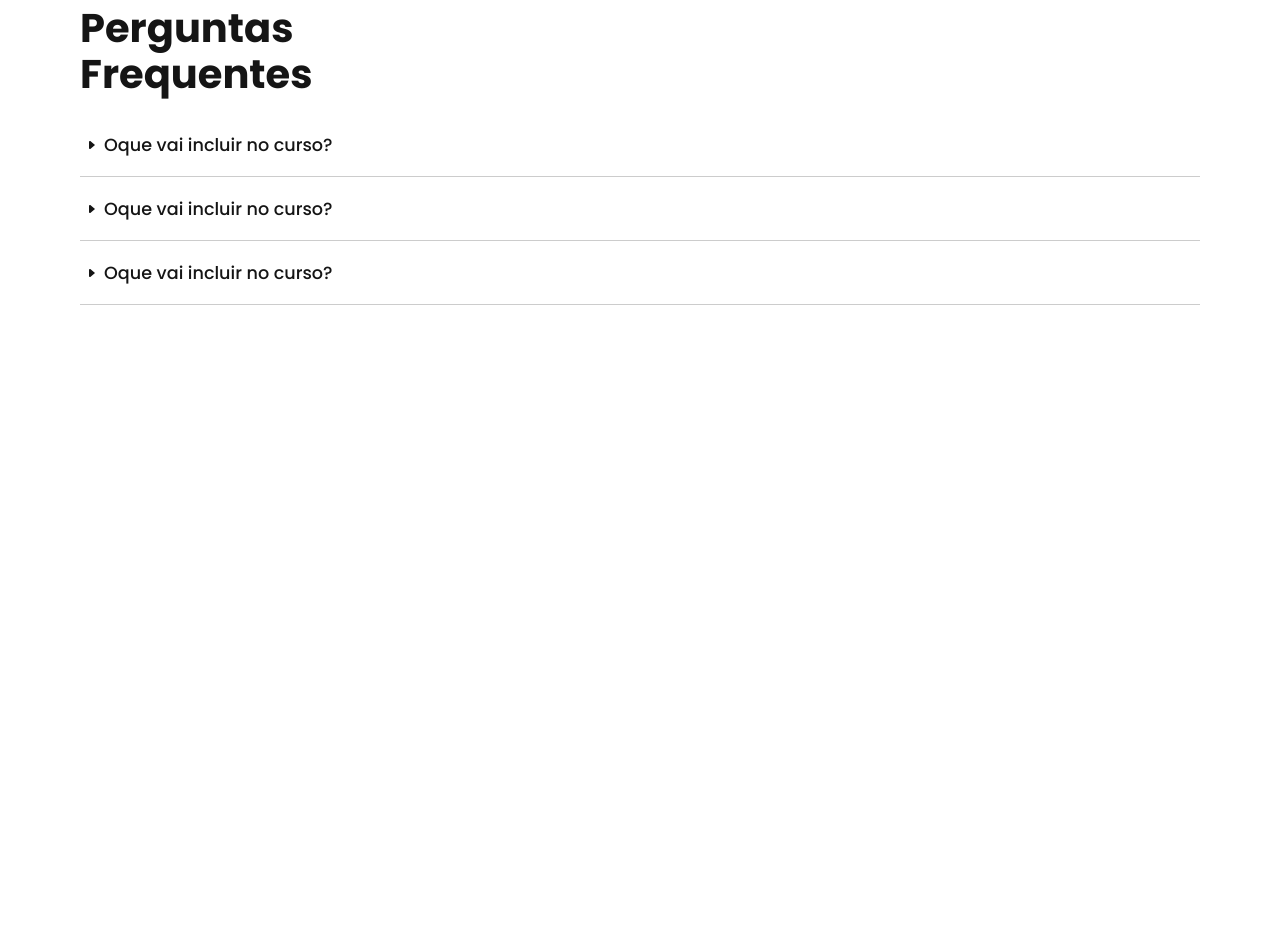
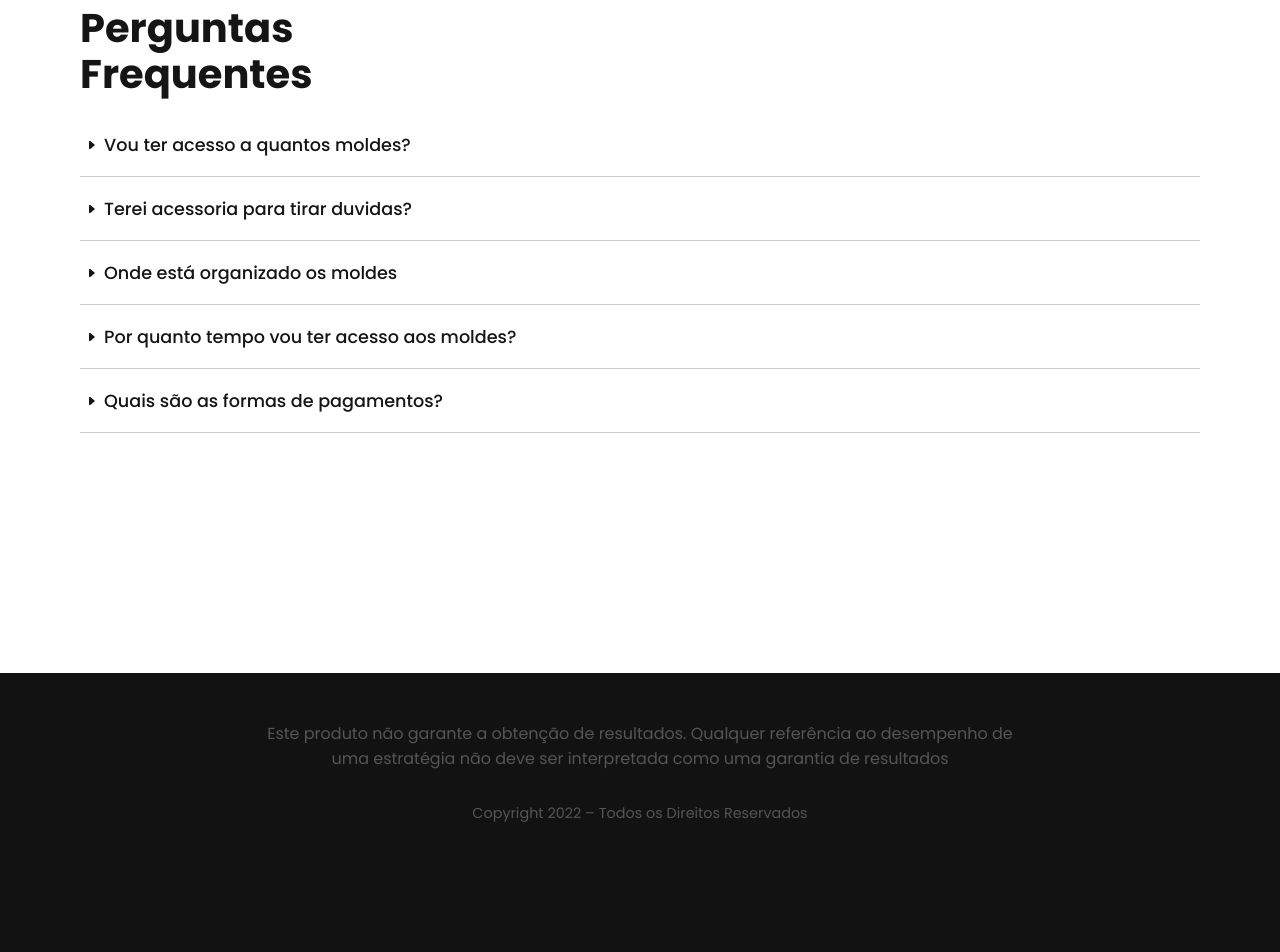
Before and after one commit to josuenm/lp-fabiano-02, a plain HTML site: page index.html in a window 1280 px wide. Shown: the part 6540-7492 px from the top of the page. Before the commit the page ends 7085 px from the top, so only its background shows below. Drawn offline with nearby package versions, Linux system fonts and the light colour scheme.

Commit message:
FAQ feito e footer feito

```diff
--- a/index.html
+++ b/index.html
@@ -436,7 +436,7 @@
             </h3>
 
             <p class="garantee_info__description">
-                Vou te oferecer <strong>7 dias de garantia incondicional</strong>, se dentro desse prazo você perceber que o produto não é para você, pode pedir o dinheiro de volta e eu te devolvo <strong>100% do seu investimento!</strong> Eu só posso te oferecer isso, porque eu confio no meu método e sei que foi utilizado por mais de 8.000 pessoas, sempre trazendo resultados. Você não tem risco nenhum, o risco é inteiramente meu!
+                Vou te oferecer <strong>7 dias de garantia incondicional</strong>, se dentro desse prazo você perceber que os moldes não é para você, pode pedir o dinheiro de volta e eu te devolvo <strong>100% do seu investimento!</strong> Eu só posso te oferecer isso, porque eu confio nos  nossos moldes e sei que foi utilizado por mais de 500 pessoas, sempre trazendo otimos resultados. Você não tem risco nenhum, o risco é inteiramente meu!
             </p>
         </div>
 
@@ -457,11 +457,11 @@
                     <div class="faq_modal_header__drop-down">
                         <img src="./assets/arrow-drop-down.svg" alt="">
                     </div>
-                    <span>Oque vai incluir no curso?</span>
+                    <span>Vou ter acesso a quantos moldes?</span>
                 </div>
 
                 <p class="faq_modal_description">
-                    Lorem ipsum dolor sit amet consectetur adipisicing elit. Id sequi aperiam cum delectus magni officia exercitationem est ab minus laboriosam quas, qui quisquam velit optio placeat eius voluptatum beatae magnam.
+                    30 moldes ao total
                 </p>
             </div>
 
@@ -470,11 +470,11 @@
                     <div class="faq_modal_header__drop-down">
                         <img src="./assets/arrow-drop-down.svg" alt="">
                     </div>
-                    <span>Oque vai incluir no curso?</span>
+                    <span>Terei acessoria para tirar duvidas?</span>
                 </div>
 
                 <p class="faq_modal_description">
-                    Lorem ipsum dolor sit amet consectetur adipisicing elit. Id sequi aperiam cum delectus magni officia exercitationem est ab minus laboriosam quas, qui quisquam velit optio placeat eius voluptatum beatae magnam.
+                    Temos um grupo de alunas no telegram
                 </p>
             </div>
 
@@ -483,11 +483,37 @@
                     <div class="faq_modal_header__drop-down">
                         <img src="./assets/arrow-drop-down.svg" alt="">
                     </div>
-                    <span>Oque vai incluir no curso?</span>
+                    <span>Onde está organizado os moldes</span>
                 </div>
 
                 <p class="faq_modal_description">
-                    Lorem ipsum dolor sit amet consectetur adipisicing elit. Id sequi aperiam cum delectus magni officia exercitationem est ab minus laboriosam quas, qui quisquam velit optio placeat eius voluptatum beatae magnam.
+                    Estão todos em pdf e são armazenados na plataforma da hotmart
+                </p>
+            </div>
+
+            <div class="faq_modal_item">
+                <div class="faq_modal_header">
+                    <div class="faq_modal_header__drop-down">
+                        <img src="./assets/arrow-drop-down.svg" alt="">
+                    </div>
+                    <span>Por quanto tempo vou ter acesso aos moldes?</span>
+                </div>
+
+                <p class="faq_modal_description">
+                    O acesso é vitalício. Será para sempre de vocês.
+                </p>
+            </div>
+
+            <div class="faq_modal_item">
+                <div class="faq_modal_header">
+                    <div class="faq_modal_header__drop-down">
+                        <img src="./assets/arrow-drop-down.svg" alt="">
+                    </div>
+                    <span>Quais são as formas de pagamentos?</span>
+                </div>
+
+                <p class="faq_modal_description">
+                    Aceitamos Pix, Cartões de Credito, Boletos e todas as outras formas de pagamentos disponíveis na plataforma da hotmart
                 </p>
             </div>
         </div>
@@ -502,6 +528,18 @@
             Garanta 97,5% de desconto agora!
         </a>
     </div>
+
+
+
+
+    <footer>
+
+        <p>Este produto não garante a obtenção de resultados. Qualquer referência ao desempenho de uma estratégia não deve ser interpretada como uma garantia de resultados</p>
+
+        <p class="footer_copy">Copyright 2022 – Todos os Direitos Reservados</p>
+
+    </footer>
+
 
 
 
--- a/styles.scss
+++ b/styles.scss
@@ -676,7 +676,7 @@ body {
                     margin: 0;
                     overflow: hidden;
                     margin: .5rem 0;
-                    transition: ease .4s all;
+                    transition: linear .4s all;
                     pointer-events: none;
                 }
 
@@ -701,4 +701,26 @@ body {
             }
         }
     }
+
+
+
+    footer {
+        padding: 3rem 1rem 8rem 1rem;
+        background-color: #121212;
+
+        display: flex;
+        flex-direction: column;
+        gap: 2rem;
+
+        p {
+            width: 60%;
+            margin: 0 auto;
+            color: #555555;
+            text-align: center;
+        }
+
+        .footer_copy {
+            font-size: .9rem;
+        }
+    }
 }
```
Also changed, not shown: styles.css, 1 other file.
